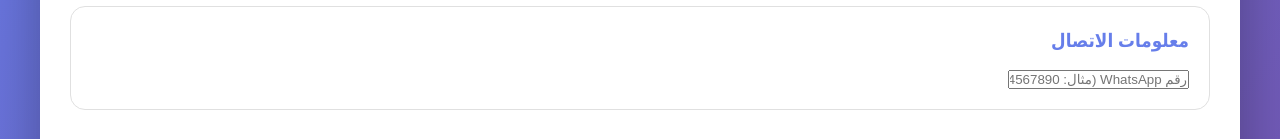
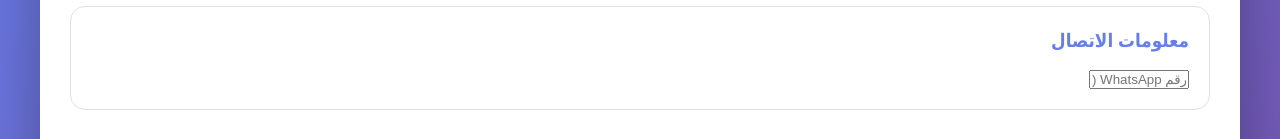
Before and after one commit to MiraPhilip12/3ashan_b7bk_2026, a plain HTML site: page conference-frontend/index.html in a window 1280 px wide. Shown: the part 476-615 px from the top of the page. Drawn offline with Linux system fonts and the light colour scheme; no server answers.

Commit message:
input field

```diff
--- a/conference-frontend/index.html
+++ b/conference-frontend/index.html
@@ -47,7 +47,7 @@
         <form id="reservationForm">
             <div class="form-section">
                 <h3 id="contactTitle">معلومات الاتصال</h3>
-                <input type="text" id="phoneNumber" placeholder="رقم WhatsApp (مثال: 01234567890)" required>
+                <input style="width: 100px;" type="text" id="phoneNumber" placeholder="رقم WhatsApp (مثال: 01234567890)" required>
             </div>
 
             <div class="form-section">
```
